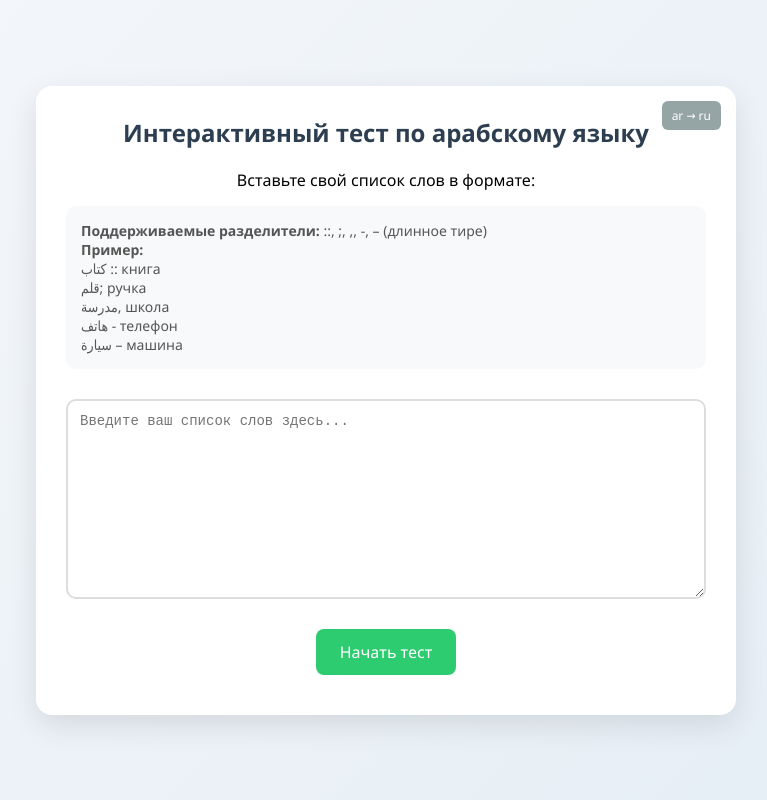
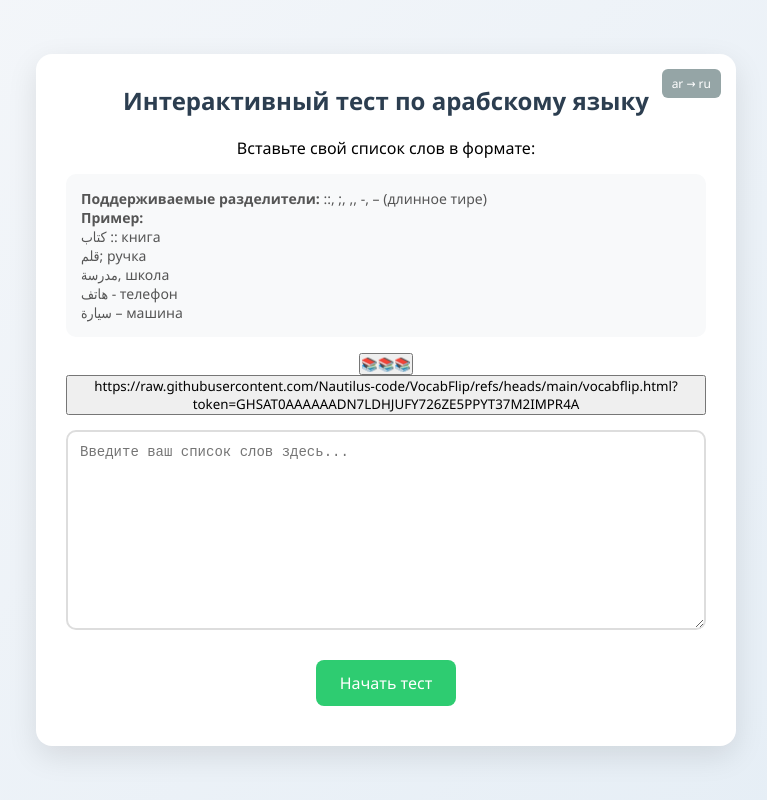
Before and after one commit to Nautilus-code/LearnArabicQuiz-, a plain HTML site: page index.html in a window 1280 px wide. Shown: the whole page, without its empty margins (254-1021 px from the left). Drawn offline with Linux system fonts and the light colour scheme.

Commit message:
Update index.html

```diff
--- a/index.html
+++ b/index.html
@@ -228,6 +228,13 @@
                 هاتف - телефон<br>
                 سيارة – машина
             </div>
+            <button onclick="window.location.href = 'vocabflip.html'">
+📚📚📚
+</button>
+
+
+
+            <button>https://raw.githubusercontent.com/Nautilus-code/VocabFlip/refs/heads/main/vocabflip.html?token=GHSAT0AAAAAADN7LDHJUFY726ZE5PPYT37M2IMPR4A</button>
             <textarea id="wordList" placeholder="Введите ваш список слов здесь..."></textarea>
             <br>
             <button class="btn btn-success" id="startTestBtn">Начать тест</button>
```
